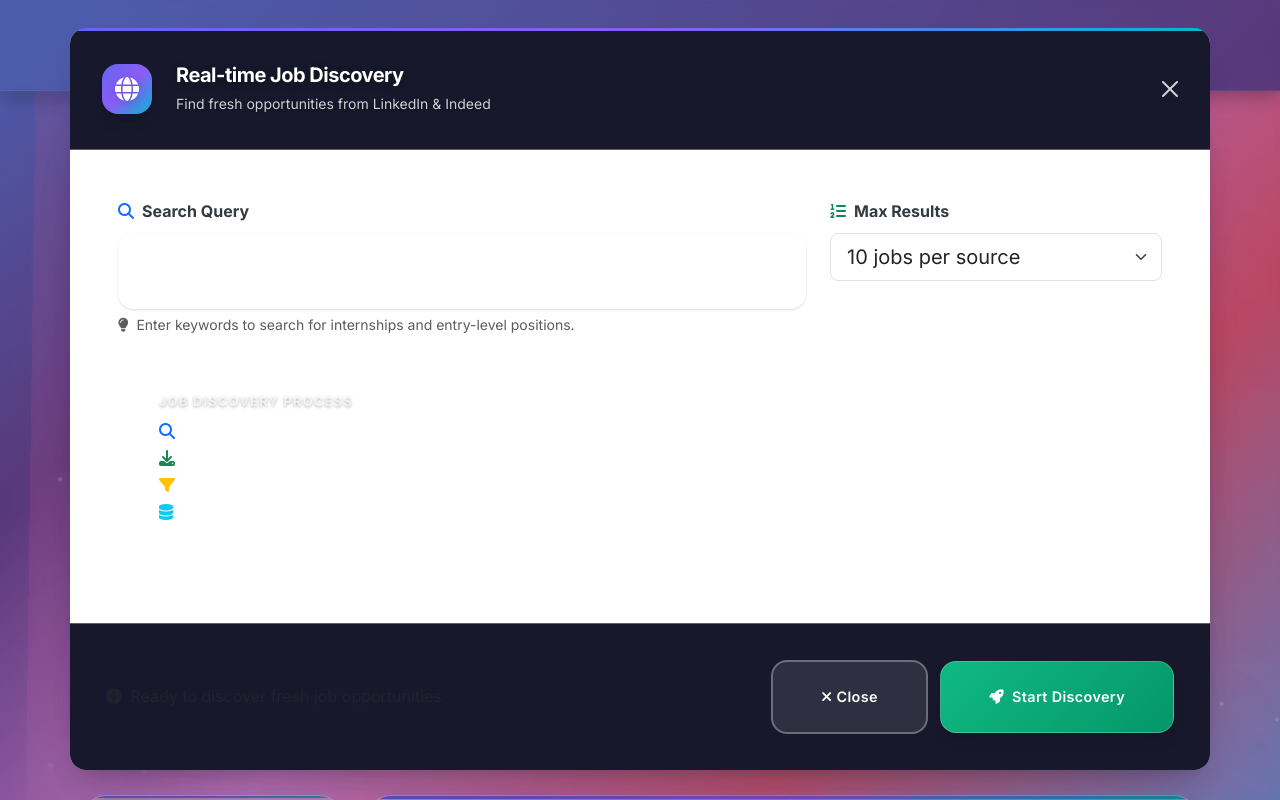
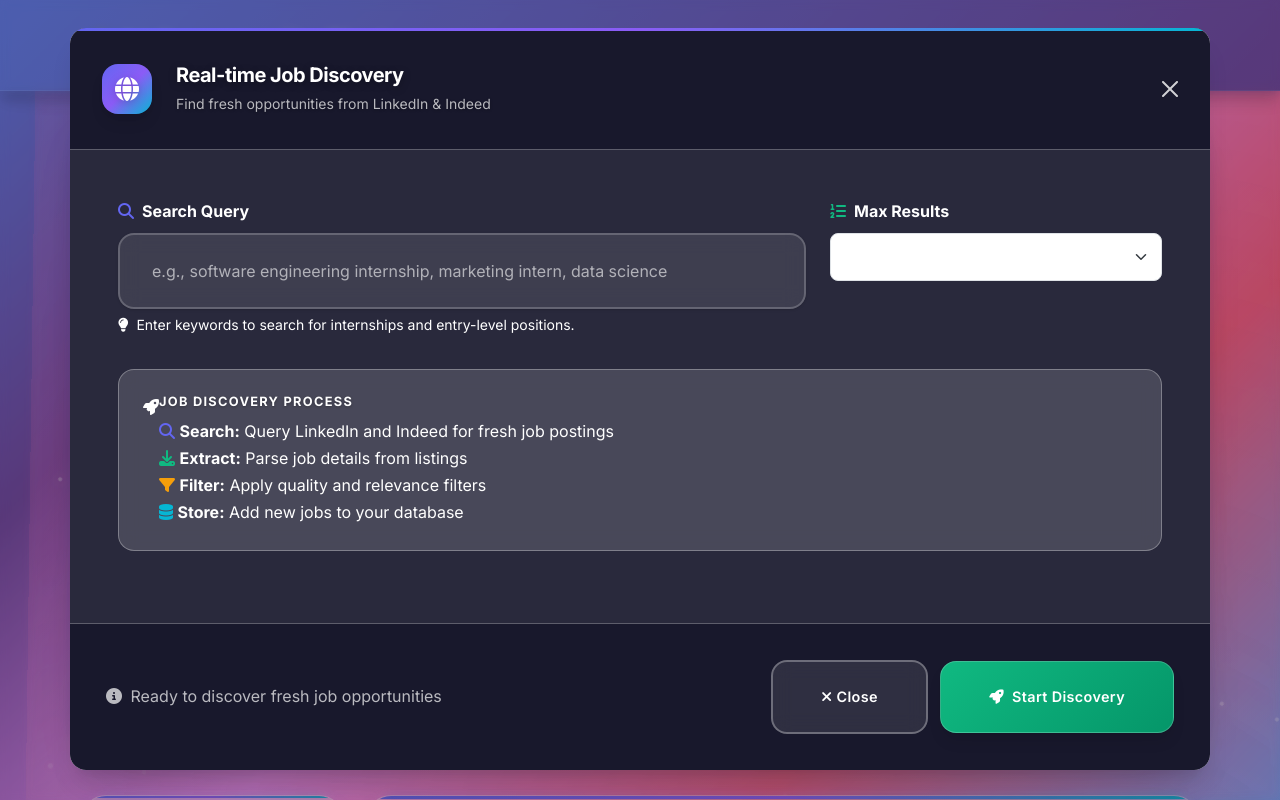
Before and after one commit to ariveram128/realtime-opportunity-engine, a Flask app: page / in a window 1280 px wide, after a click on "Discover Jobs". Run offline with Flask 3, Linux system fonts and the light colour scheme; data comes from the database, SQL or seed files in the repository; both versions use the stored data as it was after the commit; some libraries are stand-ins or nearby versions.

Commit message:
UI Fixes

```diff
--- a/templates/index.html
+++ b/templates/index.html
@@ -917,14 +917,14 @@
     }
 
     .professional-modal .modal-content {
-        background: rgba(30, 30, 50, 0.95);
+        background: rgba(30, 30, 50, 0.95) !important;
         backdrop-filter: var(--glass-backdrop);
         -webkit-backdrop-filter: var(--glass-backdrop);
         border: 1px solid rgba(255, 255, 255, 0.3);
         border-radius: var(--radius-2xl);
         box-shadow: var(--shadow-2xl), var(--shadow-colored);
         overflow: hidden;
-        color: white;
+        color: white !important;
         max-height: 90vh;
         display: flex;
         flex-direction: column;
@@ -935,14 +935,17 @@
         max-height: calc(90vh - 200px);
         flex: 1;
         padding: var(--space-2xl);
+        background: rgba(30, 30, 50, 0.95) !important;
+        color: white !important;
     }
 
     .professional-modal-header {
-        background: rgba(20, 20, 40, 0.98);
+        background: rgba(20, 20, 40, 0.98) !important;
         border-bottom: 1px solid rgba(255, 255, 255, 0.3);
         padding: var(--space-xl);
         position: relative;
         flex-shrink: 0;
+        color: white !important;
     }
 
     .professional-modal-header::before {
@@ -982,7 +985,7 @@
     }
 
     .professional-modal-icon i {
-        color: white;
+        color: white !important;
         font-size: 1.5rem;
         filter: drop-shadow(0 2px 4px rgba(0, 0, 0, 0.2));
     }
@@ -995,7 +998,8 @@
 
     .professional-modal-body {
         padding: var(--space-2xl);
-        color: white;
+        color: white !important;
+        background: rgba(30, 30, 50, 0.95) !important;
     }
 
     .professional-modal-body h6 {
@@ -1042,10 +1046,28 @@
     }
 
     .professional-modal-footer {
-        background: rgba(20, 20, 40, 0.98);
+        background: rgba(20, 20, 40, 0.98) !important;
         border-top: 1px solid rgba(255, 255, 255, 0.3);
         padding: var(--space-xl);
         flex-shrink: 0;
+    }
+
+    /* Enhanced Modal Text Color Fixes */
+    .professional-modal * {
+        color: inherit !important;
+    }
+
+    .professional-modal .modal-content * {
+        color: white !important;
+    }
+
+    .professional-modal .text-muted {
+        color: rgba(255, 255, 255, 0.7) !important;
+    }
+
+    .professional-modal .fw-semibold {
+        color: white !important;
+        font-weight: 600;
     }
 
     /* Modal Scrollbar Styling */
@@ -1171,7 +1193,7 @@
 
     /* Info Cards */
     .professional-info-card {
-        background: rgba(255, 255, 255, 0.15);
+        background: rgba(255, 255, 255, 0.15) !important;
         backdrop-filter: blur(10px);
         -webkit-backdrop-filter: blur(10px);
         border: 1px solid rgba(255, 255, 255, 0.3);
@@ -1179,11 +1201,11 @@
         padding: var(--space-lg);
         margin-bottom: var(--space-lg);
         transition: var(--transition-all);
-        color: white;
+        color: white !important;
     }
 
     .professional-info-card:hover {
-        background: rgba(255, 255, 255, 0.15);
+        background: rgba(255, 255, 255, 0.2) !important;
         transform: translateY(-2px);
         box-shadow: var(--shadow-lg);
     }
@@ -1234,6 +1256,28 @@
     .professional-info-card .text-muted {
         color: rgba(255, 255, 255, 0.6) !important;
         font-style: italic;
+    }
+
+    .professional-info-card .fw-semibold {
+        color: white !important;
+        font-weight: 600;
+    }
+
+    /* Ensure all text within info cards is visible */
+    .professional-info-card * {
+        color: inherit !important;
+    }
+
+    .professional-info-card .flex-grow-1 * {
+        color: white !important;
+    }
+
+    .professional-info-card .flex-grow-1 h6 {
+        color: rgba(255, 255, 255, 0.7) !important;
+    }
+
+    .professional-info-card .flex-grow-1 .text-muted {
+        color: rgba(255, 255, 255, 0.6) !important;
     }
 
     .professional-icon-wrapper {
@@ -1521,6 +1565,114 @@
 
     .status-indicator:hover::after {
         left: 100%;
+    }
+
+    /* Enhanced Modal Text Color Fixes */
+    .professional-modal * {
+        color: inherit !important;
+    }
+
+    .professional-modal .modal-content * {
+        color: white !important;
+    }
+
+    .professional-modal .text-muted {
+        color: rgba(255, 255, 255, 0.7) !important;
+    }
+
+    .professional-modal .fw-semibold {
+        color: white !important;
+        font-weight: 600;
+    }
+
+    /* Bootstrap Override for Modal */
+    .professional-modal .modal-content {
+        background-color: rgba(30, 30, 50, 0.95) !important;
+        color: white !important;
+    }
+
+    .professional-modal .modal-header {
+        background-color: rgba(20, 20, 40, 0.98) !important;
+        color: white !important;
+        border-bottom-color: rgba(255, 255, 255, 0.3) !important;
+    }
+
+    .professional-modal .modal-body {
+        background-color: rgba(30, 30, 50, 0.95) !important;
+        color: white !important;
+    }
+
+    .professional-modal .modal-footer {
+        background-color: rgba(20, 20, 40, 0.98) !important;
+        color: white !important;
+        border-top-color: rgba(255, 255, 255, 0.3) !important;
+    }
+
+    /* Override Bootstrap text utilities in modal */
+    .professional-modal .text-dark {
+        color: white !important;
+    }
+
+    .professional-modal .text-secondary {
+        color: rgba(255, 255, 255, 0.8) !important;
+    }
+
+    .professional-modal .text-primary {
+        color: #6366f1 !important;
+    }
+
+    .professional-modal .text-success {
+        color: #10b981 !important;
+    }
+
+    .professional-modal .text-info {
+        color: #06b6d4 !important;
+    }
+
+    .professional-modal .text-warning {
+        color: #f59e0b !important;
+    }
+
+    .professional-modal .text-danger {
+        color: #ef4444 !important;
+    }
+
+    /* Ensure all headings are white */
+    .professional-modal h1,
+    .professional-modal h2,
+    .professional-modal h3,
+    .professional-modal h4,
+    .professional-modal h5,
+    .professional-modal h6 {
+        color: white !important;
+    }
+
+    /* Ensure all paragraphs and spans are white */
+    .professional-modal p,
+    .professional-modal span,
+    .professional-modal div {
+        color: white !important;
+    }
+
+    /* Specific overrides for job description content */
+    .professional-modal #modalJobTitle {
+        color: white !important;
+    }
+
+    .professional-modal #modalJobCompany {
+        color: white !important;
+    }
+
+    .professional-modal #modalJobLocation {
+        color: white !important;
+    }
+
+    .professional-modal #modalJobDescription {
+        color: rgba(255, 255, 255, 0.9) !important;
+    }
+
+    .professional-modal #modalJobDescription * {
+        color: rgba(255, 255, 255, 0.9) !important;
     }
 </style>
 {% endblock %}
```
Also changed, not shown: data/internship_opportunities.db.
